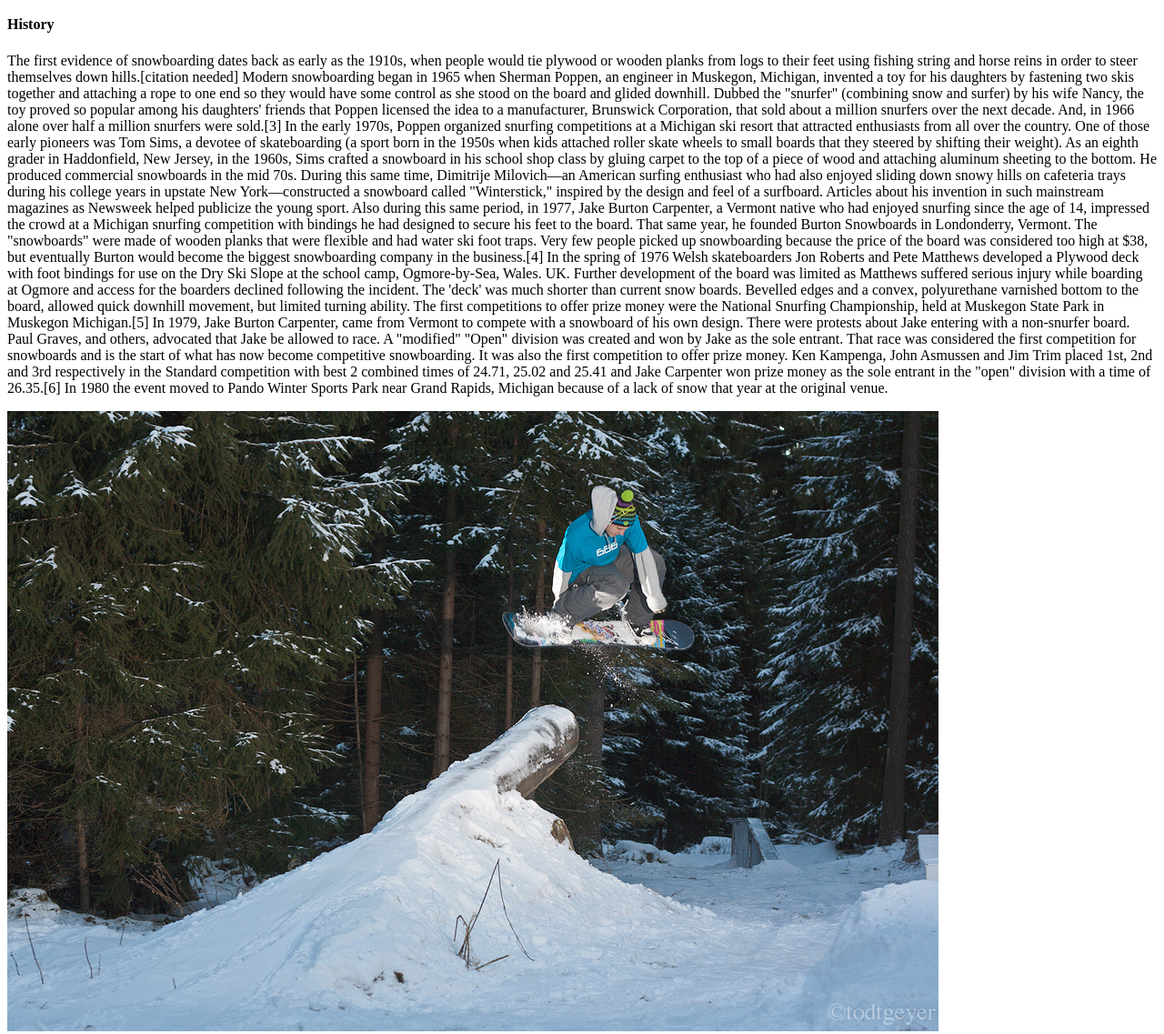
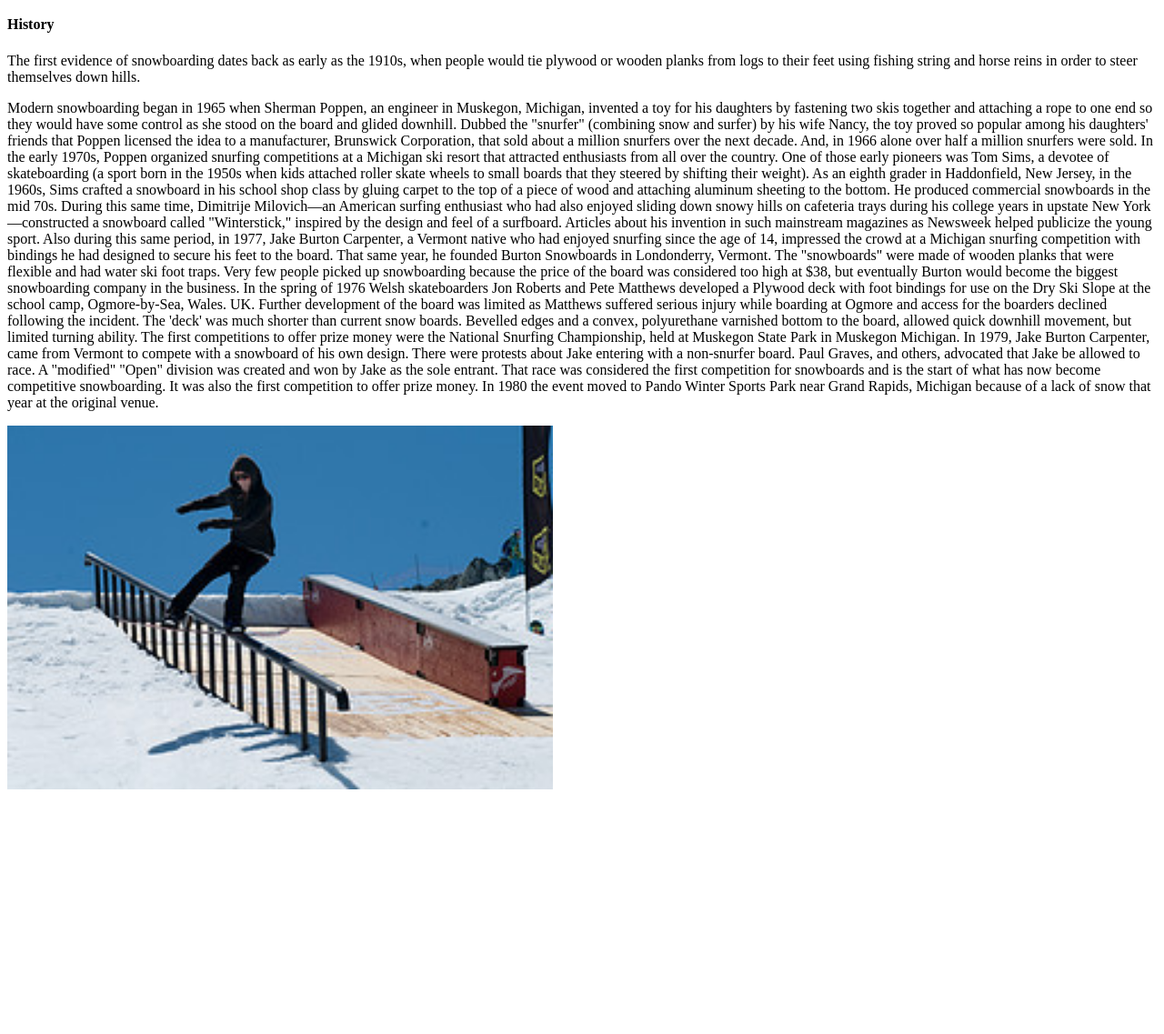
Before and after one commit to JJSeger/dws1, a plain HTML site: page project1.html in a window 1280 px wide. Shown: the part 765-1902 px from the top of the page at 91% size. After the commit the page ends 1645 px from the top, so only its background shows below. Drawn offline with Linux system fonts and the light colour scheme.

Commit message:
tweaking the image properties and deleting text from the history section
tweaking the image properties and deleting text from the history section

```diff
--- a/project1.html
+++ b/project1.html
@@ -69,15 +69,18 @@
 
 		<h4 id = "History"><strong>History</strong></h4>
 
-		<p>The first evidence of snowboarding dates back as early as the 1910s, when people would tie plywood or wooden planks from logs to their feet using fishing string and horse reins in order to steer themselves down hills.[citation needed] Modern snowboarding began in 1965 when Sherman Poppen, an engineer in Muskegon, Michigan, invented a toy for his daughters by fastening two skis together and attaching a rope to one end so they would have some control as she stood on the board and glided downhill. Dubbed the "snurfer" (combining snow and surfer) by his wife Nancy, the toy proved so popular among his daughters' friends that Poppen licensed the idea to a manufacturer, Brunswick Corporation, that sold about a million snurfers over the next decade. And, in 1966 alone over half a million snurfers were sold.[3]
+		<p>The first evidence of snowboarding dates back as early as the 1910s, when people would tie plywood or wooden planks from logs to their feet using fishing string and horse reins in order to steer themselves down hills.</p>
+		<p>Modern snowboarding began in 1965 when Sherman Poppen, an engineer in Muskegon, Michigan, invented a toy for his daughters by fastening two skis together and attaching a rope to one end so they would have some control as she stood on the board and glided downhill. Dubbed the "snurfer" (combining snow and surfer) by his wife Nancy, the toy proved so popular among his daughters' friends that Poppen licensed the idea to a manufacturer, Brunswick Corporation, that sold about a million snurfers over the next decade. And, in 1966 alone over half a million snurfers were sold.
 In the early 1970s, Poppen organized snurfing competitions at a Michigan ski resort that attracted enthusiasts from all over the country. One of those early pioneers was Tom Sims, a devotee of skateboarding (a sport born in the 1950s when kids attached roller skate wheels to small boards that they steered by shifting their weight). As an eighth grader in Haddonfield, New Jersey, in the 1960s, Sims crafted a snowboard in his school shop class by gluing carpet to the top of a piece of wood and attaching aluminum sheeting to the bottom. He produced commercial snowboards in the mid 70s. During this same time, Dimitrije Milovich—an American surfing enthusiast who had also enjoyed sliding down snowy hills on cafeteria trays during his college years in upstate New York—constructed a snowboard called "Winterstick," inspired by the design and feel of a surfboard. Articles about his invention in such mainstream magazines as Newsweek helped publicize the young sport.
-Also during this same period, in 1977, Jake Burton Carpenter, a Vermont native who had enjoyed snurfing since the age of 14, impressed the crowd at a Michigan snurfing competition with bindings he had designed to secure his feet to the board. That same year, he founded Burton Snowboards in Londonderry, Vermont. The "snowboards" were made of wooden planks that were flexible and had water ski foot traps. Very few people picked up snowboarding because the price of the board was considered too high at $38, but eventually Burton would become the biggest snowboarding company in the business.[4] In the spring of 1976 Welsh skateboarders Jon Roberts and Pete Matthews developed a Plywood deck with foot bindings for use on the Dry Ski Slope at the school camp, Ogmore-by-Sea, Wales. UK. Further development of the board was limited as Matthews suffered serious injury while boarding at Ogmore and access for the boarders declined following the incident. The 'deck' was much shorter than current snow boards. Bevelled edges and a convex, polyurethane varnished bottom to the board, allowed quick downhill movement, but limited turning ability.
-The first competitions to offer prize money were the National Snurfing Championship, held at Muskegon State Park in Muskegon Michigan.[5] In 1979, Jake Burton Carpenter, came from Vermont to compete with a snowboard of his own design. There were protests about Jake entering with a non-snurfer board. Paul Graves, and others, advocated that Jake be allowed to race. A "modified" "Open" division was created and won by Jake as the sole entrant. That race was considered the first competition for snowboards and is the start of what has now become competitive snowboarding. It was also the first competition to offer prize money. Ken Kampenga, John Asmussen and Jim Trim placed 1st, 2nd and 3rd respectively in the Standard competition with best 2 combined times of 24.71, 25.02 and 25.41 and Jake Carpenter won prize money as the sole entrant in the "open" division with a time of 26.35.[6] In 1980 the event moved to Pando Winter Sports Park near Grand Rapids, Michigan because of a lack of snow that year at the original venue.</p>
+Also during this same period, in 1977, Jake Burton Carpenter, a Vermont native who had enjoyed snurfing since the age of 14, impressed the crowd at a Michigan snurfing competition with bindings he had designed to secure his feet to the board. That same year, he founded Burton Snowboards in Londonderry, Vermont. The "snowboards" were made of wooden planks that were flexible and had water ski foot traps. Very few people picked up snowboarding because the price of the board was considered too high at $38, but eventually Burton would become the biggest snowboarding company in the business. In the spring of 1976 Welsh skateboarders Jon Roberts and Pete Matthews developed a Plywood deck with foot bindings for use on the Dry Ski Slope at the school camp, Ogmore-by-Sea, Wales. UK. Further development of the board was limited as Matthews suffered serious injury while boarding at Ogmore and access for the boarders declined following the incident. The 'deck' was much shorter than current snow boards. Bevelled edges and a convex, polyurethane varnished bottom to the board, allowed quick downhill movement, but limited turning ability.
+The first competitions to offer prize money were the National Snurfing Championship, held at Muskegon State Park in Muskegon Michigan. In 1979, Jake Burton Carpenter, came from Vermont to compete with a snowboard of his own design. There were protests about Jake entering with a non-snurfer board. Paul Graves, and others, advocated that Jake be allowed to race. A "modified" "Open" division was created and won by Jake as the sole entrant. That race was considered the first competition for snowboards and is the start of what has now become competitive snowboarding. It was also the first competition to offer prize money. In 1980 the event moved to Pando Winter Sports Park near Grand Rapids, Michigan because of a lack of snow that year at the original venue.</p>
 
-	<img src = "images/6862625323_3f5bbe161f_b.jpg"
-		alt = "An amateur snowboarder riding a log"
-		title = "Snowboarding is one of those unique sports that permits
-		you to use your environment to add to your experience"/>
+	<img src = "images/5509645615_91acc86617_m.jpg"
+		alt = "An amateur snowboarder riding a handrail"
+		title = "Snowboarding is one of those unique sports that permits you to use your environment to add to your experience"
+		width="600"
+		height ="400"
+		/>
 
 
 
```
Also changed, not shown: images/5509645615_91acc86617_m.jpg (added).
